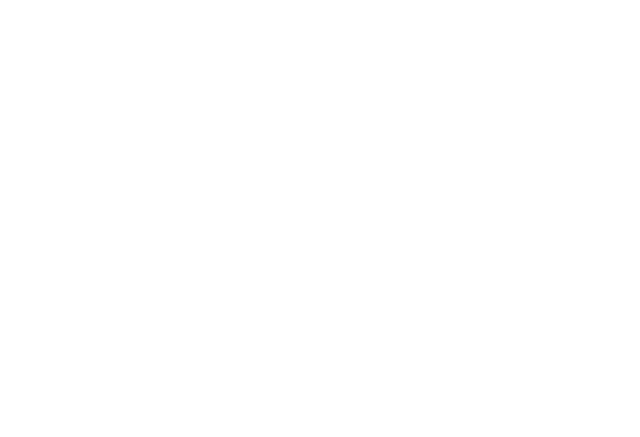
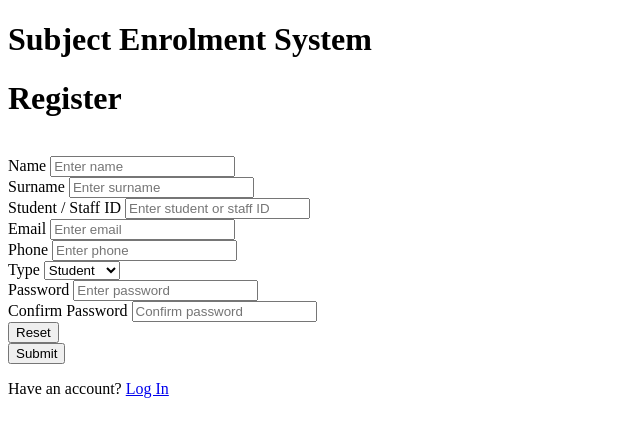
Before and after one commit to supernovaeee/osers, a PHP site: page /register.php in a window 1280 px wide. Before the commit the part shown is empty. Shown: the top 437 px of the page, without its empty margins (0-640 px from the left). Run offline with PHP 8.4, Linux system fonts and the light colour scheme.

Commit message:
Modify table structure to add student/staff ID, edit Register page.

```diff
--- a/register.php
+++ b/register.php
@@ -1,12 +1,79 @@
 <!DOCTYPE html>
 <html lang="en">
+
 <head>
     <meta charset="UTF-8">
     <meta http-equiv="X-UA-Compatible" content="IE=edge">
     <meta name="viewport" content="width=device-width, initial-scale=1.0">
-    <title>Document</title>
+    <title>Subject Enrolment System</title>
 </head>
+
 <body>
+    <?php
+    include('server.php');
+    ?>
+    <div class="titleContainer">
+        <h1>Subject Enrolment System</h1>
+    </div>
+    <div class="pageContainer">
+        <div class="column">
+            <div class="head">
+                <h1 class="title"> Register</h1><br>
+                <!-- <img class="logo"
+                    src="https://external-content.duckduckgo.com/iu/?u=http%3A%2F%2Fclipground.com%2Fimages%2Fmerlion-clipart-19.jpg&f=1&nofb=1&ipt=358ddcf59744dde1cfd38fab17b374b0239c171ec6b6f2b7d2f1e44be208aeab&ipo=images"
+                    alt="Merlion"> -->
+            </div>
+            <form action='register.php' method='POST'>
+                <div class="wrap">
+                    <label for="name">Name</label>
+                    <input type="text" name="name" id="name" placeholder="Enter name">
+                </div>
+                <div class="wrap">
+                    <label for="surname">Surname</label>
+                    <input type="text" name="surname" id="surname" placeholder="Enter surname">
+                </div>
+                <div class="wrap">
+                    <label for="sID">Student / Staff ID</label>
+                    <input type="text" name="sid" id="sid" placeholder="Enter student or staff ID">
+                </div>
+                <div class="wrap">
+                    <label for="email">Email</label>
+                    <input type="email" name="email" id="email" placeholder="Enter email">
+                </div>
+                <div class="wrap">
+                    <label for="phone">Phone</label>
+                    <input type="text" name="phone" id="phone" placeholder="Enter phone">
+                </div>
+                <div class="wrap">
+                    <label for="type">Type</label>
+                    <select name="type" id="type">
+                        <option value="student">Student</option>
+                        <option value="educator">Educator</option>
+                        <option value="admin">Admin</option>
+                    </select>
+                </div>
+                <div class="wrap">
+                    <label for="password">Password</label>
+                    <input type="password" name="password" id="password" placeholder="Enter password">
+                </div>
+                <div class="wrap">
+                    <label for="password2">Confirm Password</label>
+                    <input type="password" name="password2" id="password2" placeholder="Confirm password">
+                </div>
+                <div class="submitResetContainer">
+                    <div class="submitResetItem resetContainer">
+                        <button type='reset' name='reset' value='Reset'>Reset</button>
+                    </div>
+                    <div class="submitResetItem submitContainer">
+                        <button type='submit' name='submit' value='Submit'>Submit</button>
+                    </div>
+                </div>
+                <div class="wrap">
+                    <p class="reg-text">Have an account? <span><a href="index.php">Log In</a></span></p>
+                </div>
+            </form>
+        </div>
+    </div>
+</body>
 
-</body>
 </html>
--- a/server.php
+++ b/server.php
@@ -12,11 +12,7 @@
 }
 
 session_start();
-// $name = "";
-// $surname = "";
-// $email = "";
-// $phone = "";
-// $password = "";
+
 // $errors = array();
 // $search_by = "";
 
@@ -35,7 +31,7 @@
 // Create database
 $sql = "CREATE DATABASE IF NOT EXISTS osers";
 try {
-    mysqli_query($conn, $sql); //pre PHP8.1 - if (mysqli_query($conn, $sql))
+    mysqli_query($conn, $sql);
 } catch (mysqli_sql_exception $e) {
     die("Error creating database: " . mysqli_error($conn));
 } // do we need this??
@@ -57,9 +53,14 @@
     } else {
         // if the email and password match, successfully log in
         if ($row['email'] == $email && $row['password'] == $password) {
-            $_SESSION['username'] = $row['name'];
+            // Set session global variables to user's upon successful authentication
             $_SESSION['userID'] = $row['ID'];
-            $_SESSION['useremail'] = $row['email'];
+            $_SESSION['name'] = $row['name'];
+            $_SESSION['surname'] = $row['surname'];
+            $_SESSION['email'] = $row['email'];
+            $_SESSION['phone'] = $row['phone'];
+            $_SESSION['password'] = $row['password'];
+            $_SESSION['userType'] = $row['type'];
             echo "You are logged in";
             // header('location: index.php');
         } else {
```
Also changed, not shown: osers.sql (+5 -3 lines).
